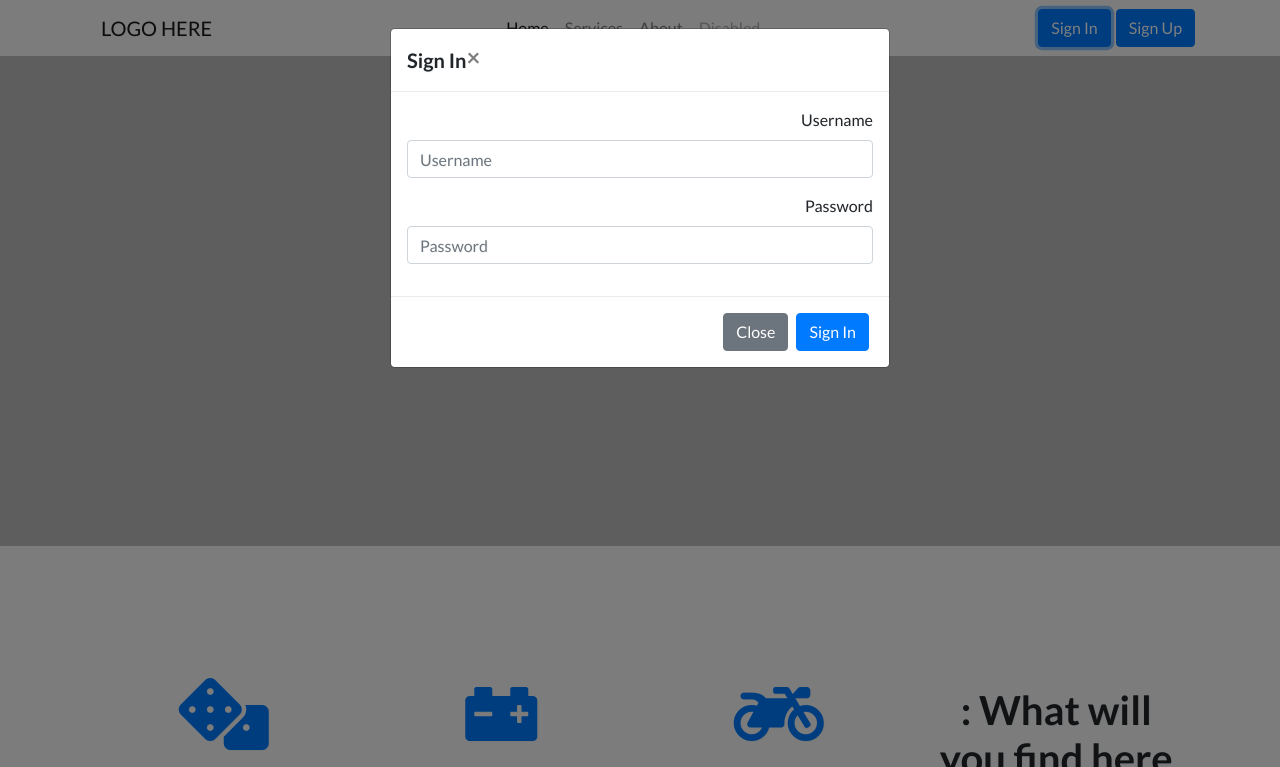
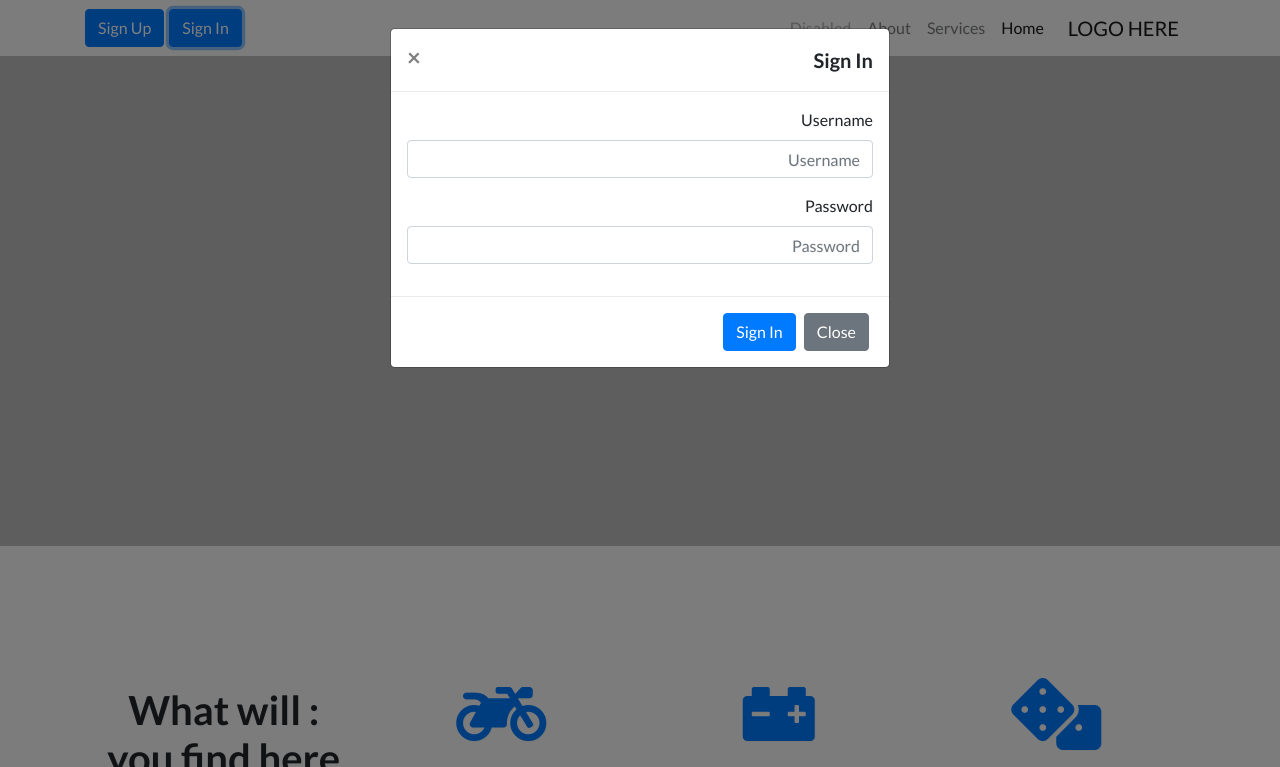
Before and after one commit to TawilsRepo/Motorcycle_Marketplace, a website: page index.html in a window 1280 px wide. Both pictures are taken after a click on the button "Sign In". Shown: the top 767 px of the page. Drawn offline with Linux system fonts and the light colour scheme.

Commit message:
ADDED RTL

```diff
--- /dev/null
+++ b/css/style-rtl.css
@@ -0,0 +1,57 @@
+html {
+    direction: rtl;
+}
+
+body {
+    text-align: left;
+}
+
+/* START NAVBAR */
+
+.navbar-collapse ul{
+    margin-right: 0 !important;
+    padding-left: 0;
+    padding-right: initial;
+}
+
+#nav-top-sign-in{
+    margin: 0px 0px 0px 5px;
+}
+
+#loginModal .modal-dialog{
+    text-align: right;
+}
+
+.modal-content .modal-footer{
+    justify-content: flex-start;
+}
+
+#signUpModal .modal-dialog{
+    text-align: right;
+}
+/* START MEDIA QUERIES */
+
+/* Extra large devices (large desktops, 1200px and up)
+@media (min-width: 1200px) { ... } */
+
+
+/* // Large devices (desktops, 992px and up)
+@media (min-width: 992px) { ... } */
+
+@media (min-width: 992px){
+    .navbar-expand-lg{
+        justify-content: flex-end;
+    }
+}
+
+/* // Medium devices (tablets, 768px and up)
+@media (min-width: 768px) { ... } */
+
+/* // Small devices (landscape phones, 576px and up)
+@media (min-width: 576px) { ... } */
+
+/* // Extra small devices (portrait phones, less than 576px)
+// No media query for `xs` since this is the default in Bootstrap
+ */
+
+/* END MEDIA QUERIES */
--- a/index.html
+++ b/index.html
@@ -20,6 +20,7 @@
 
     <!-- Custom styles for this template -->
     <link href="css/landing-page.css" rel="stylesheet">
+    <link rel="stylesheet" href="css/style-rtl.css">
 
 </head>
 
```
Also changed, not shown: Product.html (+1 -0 lines), about-us.html (+1 -0 lines), brands.html (+1 -0 lines).
